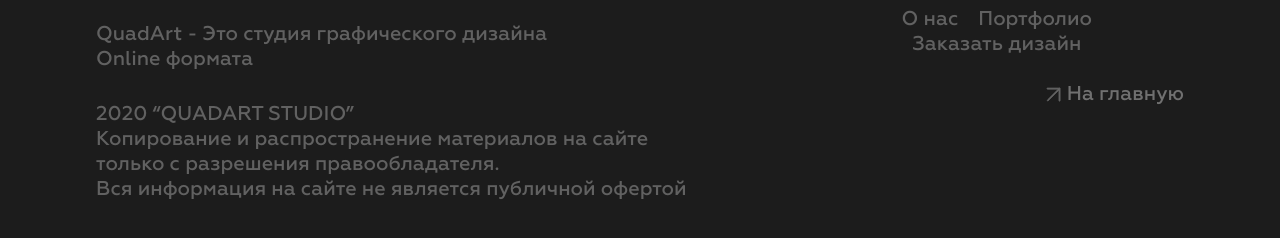
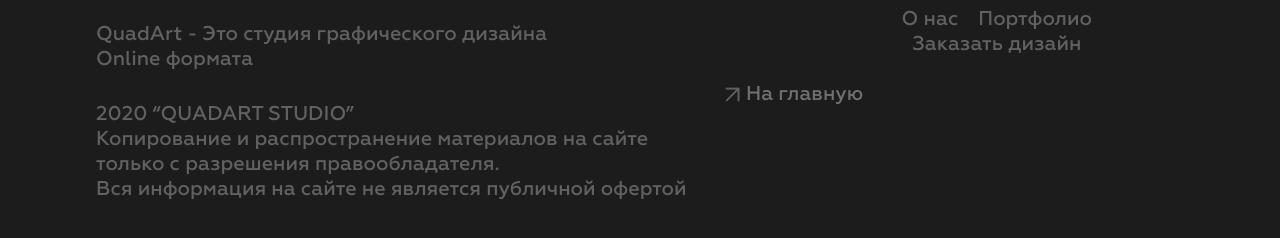
Before and after one commit to Diana-Sereda/QUADART, a plain HTML site: page index.html in a window 1280 px wide. Shown: the part 1932-2170 px from the top of the page. Drawn offline with nearby package versions, Linux system fonts and the light colour scheme.

Commit message:
Update index.html

```diff
--- a/index.html
+++ b/index.html
@@ -163,6 +163,7 @@
                             <h3 class="j2">БЫТЬ В КУРСЕ </h3>
                         </a>
                     </div>
+                     <div class="f-part">
                         <nav class="footer-nav no-cursor">
                             <ul class="nav-links">
                                 <li class="footer-link">
@@ -172,12 +173,13 @@
                                 <li class="footer-link"><a href="#">Заказать дизайн</a></li>
                             </ul>
                         </nav>
-                    <div class="link right no-cursor">
+                        <div class="link no-cursor">
                             <a href="index.html">
                                 <img class="arrow dissapear" src="icons/Arrow%20-gray.svg" alt="">
                                 <img class="arrow wh-on-hover j5" src="icons/Arrow.svg" alt="arrow">
                                 <h3 class="gray j4">На главную </h3>
                             </a>
+                        </div>
                     </div>
 
                 </div>
```
Lines whose indentation alone changed are shown as unchanged.
